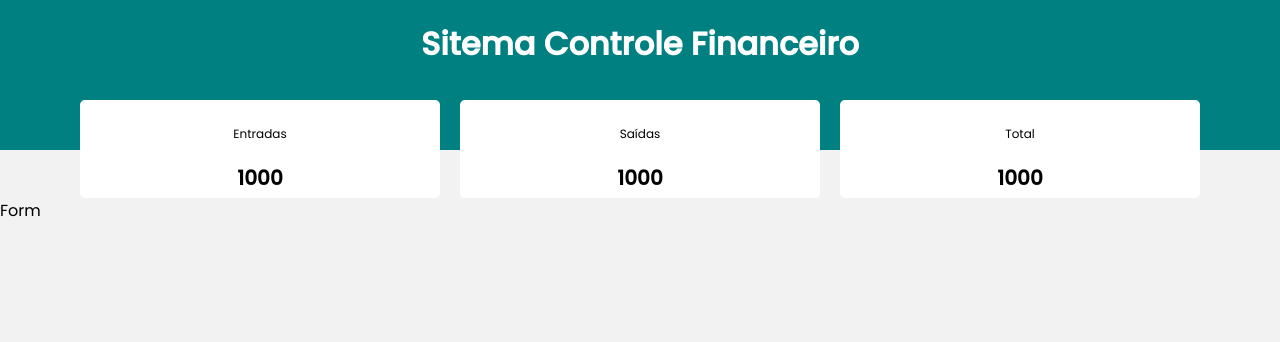
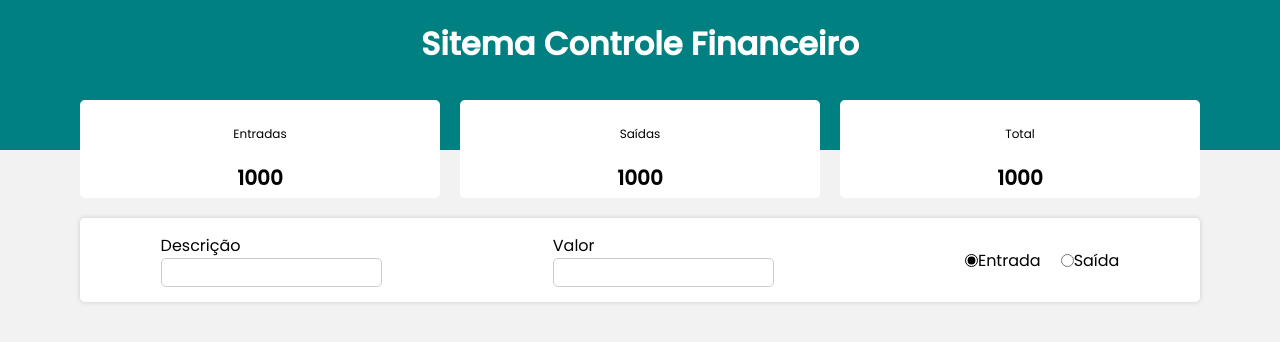
Before and after one commit to AlanFaraj83/Projeto-Controle-de-financas, a React (Create React App) app in the folder financas/: page / in a window 1280 px wide. Shown: the top 342 px of the page. Built offline with nearby package versions, Linux system fonts and the light colour scheme.

Commit message:
:sparkles: Atualizando a pasta Form index.js

```diff
--- a/financas/src/components/Form/index.js
+++ b/financas/src/components/Form/index.js
@@ -14,11 +14,28 @@ const Form = () => {
             alert("O valor tem que ser positivo");
             return;
         }
-    }
+    };
 
 
     return (
-        <div>Form</div>
+        <>
+            <C.Container>
+                <C.InputContent>
+                    <C.Label>Descrição</C.Label>
+                    <C.Input value={desc} onChange={(e) => setDesc(e.target.value)} />
+                </C.InputContent>
+                <C.InputContent>
+                    <C.Label>Valor</C.Label>
+                    <C.Input value={amount} type="number" onChange={(e) => setAmount(e.target.value)} />
+                </C.InputContent>
+                <C.RadioGroup>
+                    <C.Input type="radio" id="rIncome" defaultChecked name="group1" onChange={() => setExpense(!isExpense)} />
+                    <C.Label htmlFor="rIncome">Entrada</C.Label>
+                    <C.Input type="radio" id="rExpenses" name="group1" onChange={() => setExpense(!isExpense)} />
+                    <C.Label htmlFor="rExpenses">Saída</C.Label>
+                </C.RadioGroup>
+            </C.Container>
+        </>
     );
 };
 
```
